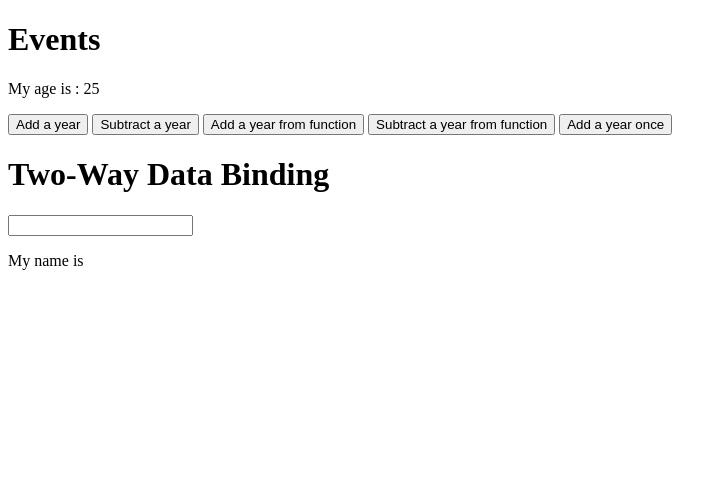
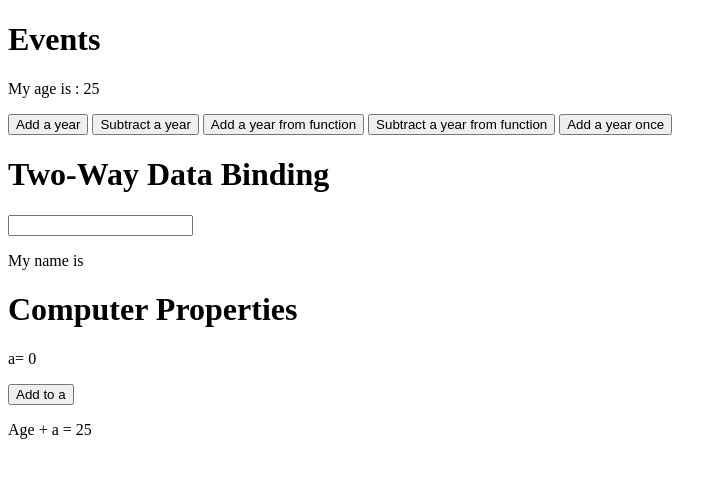
Before and after one commit to 0racularGh0st/vuejs-practice, a plain HTML site: page index.html in a window 1280 px wide. Shown: the whole page, without its empty margins (0-727 px from the left). Drawn offline with nearby package versions, Linux system fonts and the light colour scheme.

Commit message:
Use Computed property

```diff
--- a/app.js
+++ b/app.js
@@ -1,8 +1,9 @@
 new Vue({
     el: '#vue-app',
     data: {
-       age: '25',
-       name: ''
+       age: 25,
+       name: '',
+       a: 0
     },
     methods: {
         add : function(){
@@ -11,5 +12,10 @@ new Vue({
         subtract : function(){
             this.age--;
         }
+    },
+    computed: {
+        addToA: function(){
+            return this.a + this.age;
+        }
     }
 });
--- a/index.html
+++ b/index.html
@@ -19,6 +19,11 @@
            <h1>Two-Way Data Binding</h1>
            <input type="text" v-model="name"/>
            <p>My name is {{name}}</p>
+
+           <h1>Computer Properties</h1>
+           <p>a= {{a}}</p>
+           <button @click="a++">Add to a</button>
+           <p>Age + a = {{addToA}}</p>
         </div>
     </body>
     <script src="app.js"></script>
```
